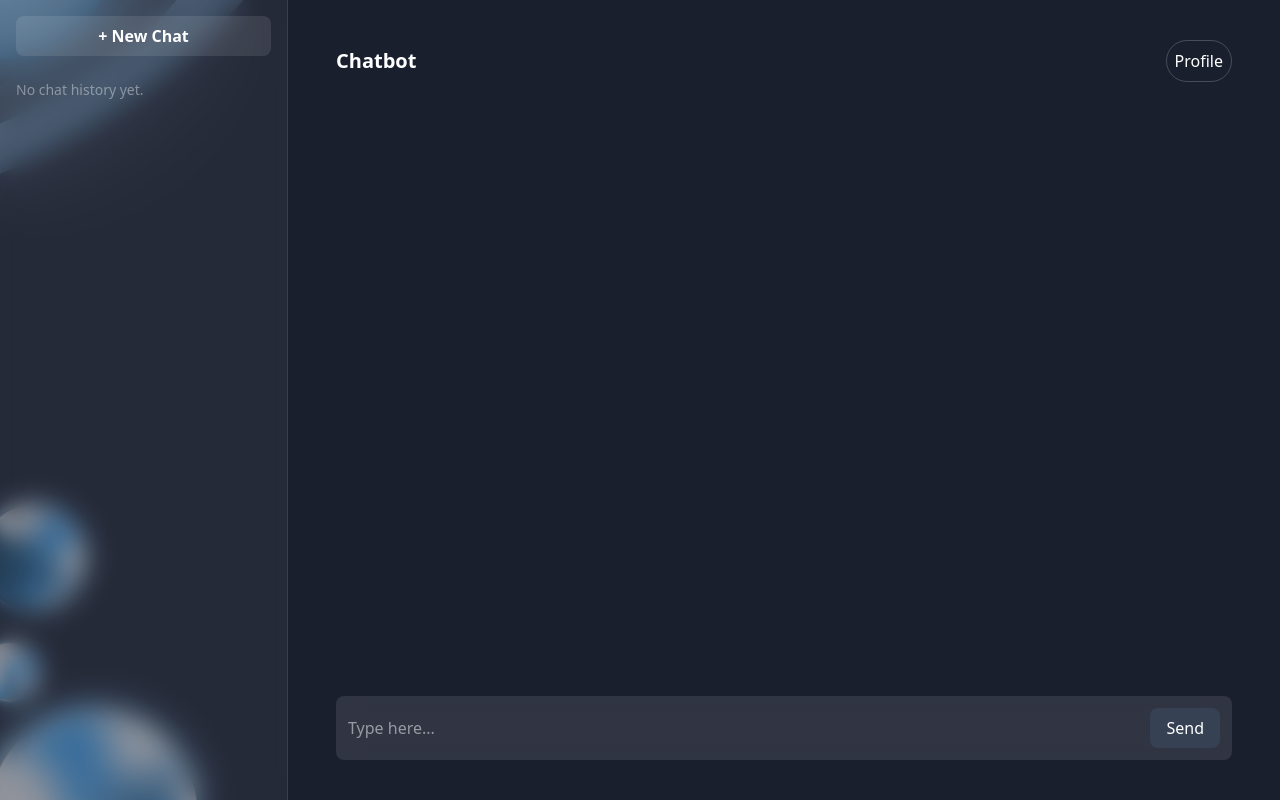
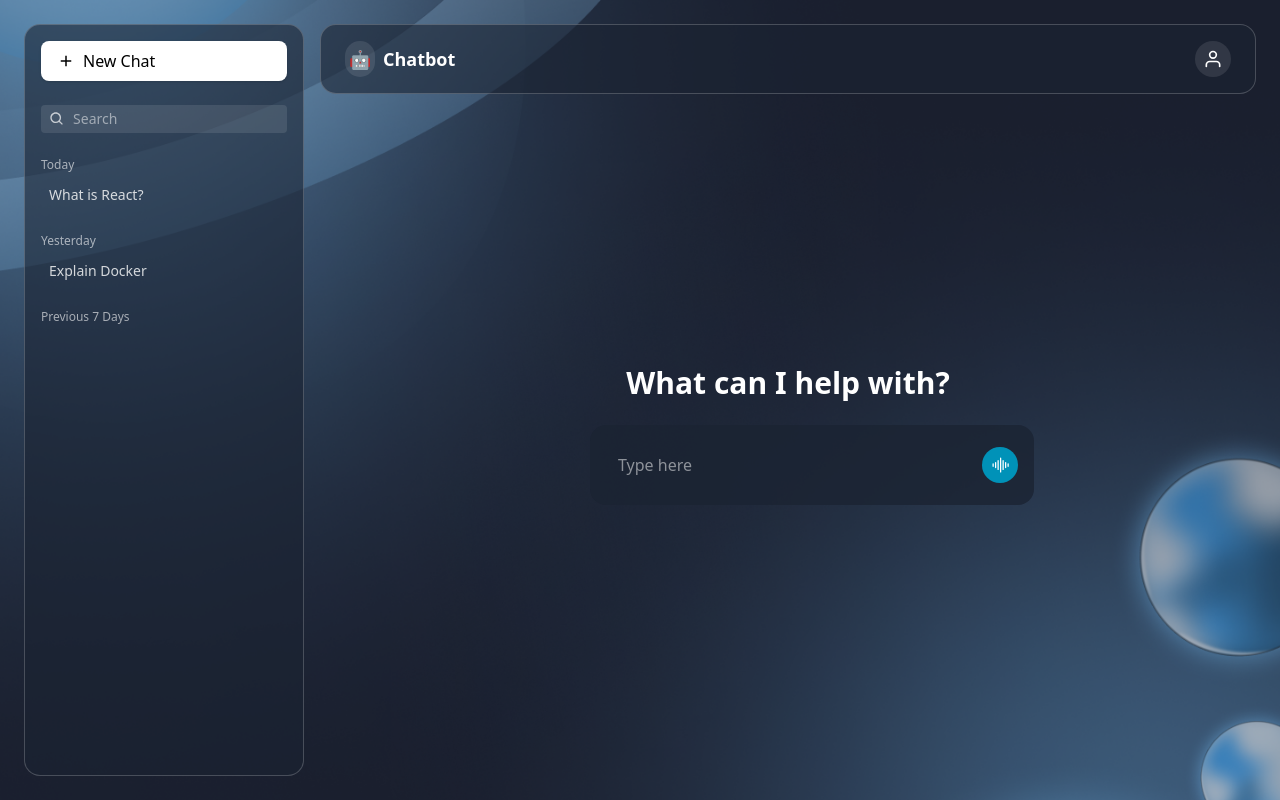
Before and after one commit to maikeljh/text-to-sql, a React (Vite) app in the folder frontend/: page /chat in a window 1280 px wide. Built offline with nearby package versions, Linux system fonts and the light colour scheme; sample sign-in values are in the browser's storage.

Commit message:
feat: styling page

```diff
--- a/frontend/package.json
+++ b/frontend/package.json
@@ -13,6 +13,7 @@
     "@tailwindcss/vite": "^4.1.3",
     "react": "^19.0.0",
     "react-dom": "^19.0.0",
+    "react-icons": "^5.5.0",
     "react-router-dom": "^7.5.0",
     "tailwindcss": "^4.1.3"
   },
--- a/frontend/src/pages/ChatPage.jsx
+++ b/frontend/src/pages/ChatPage.jsx
@@ -1,10 +1,40 @@
 import { useEffect, useState } from "react";
 import { useNavigate } from "react-router-dom";
+import { FiUser } from "react-icons/fi";
+import { BiSearch, BiPlus } from "react-icons/bi";
+import { BsSoundwave } from "react-icons/bs";
+
+const dummyHistory = [
+  {
+    id: 1,
+    title: "What is React?",
+    messages: [
+      { sender: "user", message: "What is React?" },
+      {
+        sender: "bot",
+        message: "React is a JavaScript library for building UI.",
+      },
+    ],
+    timestamp: new Date(),
+  },
+  {
+    id: 2,
+    title: "Explain Docker",
+    messages: [
+      { sender: "user", message: "What is Docker?" },
+      {
+        sender: "bot",
+        message: "Docker is a tool to containerize applications.",
+      },
+    ],
+    timestamp: new Date(new Date().setDate(new Date().getDate() - 1)),
+  },
+];
 
 function ChatPage() {
   const [query, setQuery] = useState("");
-  const [history, setHistory] = useState([]);
-
+  const [historyList, setHistoryList] = useState(dummyHistory);
+  const [selectedChat, setSelectedChat] = useState(null);
   const navigate = useNavigate();
   const userId = localStorage.getItem("user_id");
 
@@ -14,92 +44,196 @@ function ChatPage() {
     }
   }, [userId, navigate]);
 
-  const handleSend = async () => {
+  const handleSend = () => {
     if (!query.trim()) return;
-    const res = await fetch("http://localhost:8000/query", {
-      method: "POST",
-      headers: { "Content-Type": "application/json" },
-      body: JSON.stringify({ user_id: Number(userId), query }),
-    });
 
-    const data = await res.json();
-    if (res.ok) {
-      setHistory(data.history);
+    const newMessage = { sender: "user", message: query };
+    const botReply = {
+      sender: "bot",
+      message: "This is a dummy reply to: " + query,
+    };
+
+    if (selectedChat) {
+      const updated = {
+        ...selectedChat,
+        messages: [...selectedChat.messages, newMessage, botReply],
+      };
+      setSelectedChat(updated);
+
+      setHistoryList((prev) =>
+        prev.map((chat) => (chat.id === selectedChat.id ? updated : chat))
+      );
+    } else {
+      const newChat = {
+        id: historyList.length + 1,
+        title: query,
+        messages: [newMessage, botReply],
+        timestamp: new Date(),
+      };
+      setHistoryList([newChat, ...historyList]);
+      setSelectedChat(newChat);
+    }
+
     setQuery("");
-    }
   };
+
+  const handleSelectHistory = (chatId) => {
+    const found = historyList.find((c) => c.id === chatId);
+    setSelectedChat(found);
+  };
+
+  const groupByDate = (history) => {
+    const today = new Date();
+    const yesterday = new Date();
+    yesterday.setDate(today.getDate() - 1);
+
+    return {
+      Today: history.filter(
+        (c) => c.timestamp?.toDateString() === today.toDateString()
+      ),
+      Yesterday: history.filter(
+        (c) => c.timestamp?.toDateString() === yesterday.toDateString()
+      ),
+      "Previous 7 Days": history.filter(
+        (c) =>
+          c.timestamp &&
+          c.timestamp.toDateString() !== today.toDateString() &&
+          c.timestamp.toDateString() !== yesterday.toDateString()
+      ),
+    };
+  };
+
+  const groupedHistory = groupByDate(historyList);
 
   return (
     <div
-      className="h-screen flex bg-cover bg-no-repeat bg-center text-white"
-      style={{ backgroundImage: "url('/chat.png')" }}
+      className="flex h-screen bg-[#0F1422] text-white p-6"
+      style={{ backgroundImage: `url('/login.png')`, backgroundSize: "cover" }}
     >
       {/* Sidebar */}
-      <aside className="w-72 bg-white/5 backdrop-blur-md border-r border-white/10 p-4 hidden md:flex flex-col">
-        <button className="w-full bg-white/10 hover:bg-white/20 text-white font-semibold py-2 px-4 rounded-lg mb-6 flex items-center justify-center gap-2 cursor-pointer">
-          + New Chat
+      <aside className="w-[280px] bg-[#1B2332]/60 border border-white/20 rounded-2xl flex flex-col p-4">
+        <button
+          className="flex items-center gap-2 bg-white text-black px-4 py-2 rounded-lg shadow mb-6 cursor-pointer"
+          onClick={() => setSelectedChat(null)}
+        >
+          <BiPlus size={18} />
+          New Chat
         </button>
 
-        <div className="overflow-y-auto text-sm text-white/80 space-y-2">
-          {history.length > 0 ? (
-            history.map((h, idx) => (
-              <div
-                key={idx}
-                className="hover:bg-white/10 px-2 py-1 rounded cursor-pointer truncate"
+        <div className="flex items-center bg-white/10 rounded px-2 py-1 mb-6">
+          <BiSearch size={18} className="text-white/70" />
+          <input
+            type="text"
+            placeholder="Search"
+            className="bg-transparent ml-2 outline-none w-full text-sm text-white"
+          />
+        </div>
+
+        <div className="overflow-y-auto text-sm space-y-6">
+          {Object.entries(groupedHistory).map(([group, chats]) => (
+            <div key={group}>
+              <p className="text-xs text-white/60 mb-2">{group}</p>
+              {chats.map((chat) => (
+                <p
+                  key={chat.id}
+                  onClick={() => handleSelectHistory(chat.id)}
+                  className={`mb-1 px-2 py-1 rounded-lg cursor-pointer ${
+                    selectedChat?.id === chat.id
+                      ? "bg-white/20 text-white"
+                      : "hover:bg-white/10 text-white/80"
+                  }`}
                 >
-                {h.user}
+                  {chat.title}
+                </p>
+              ))}
             </div>
-            ))
-          ) : (
-            <p className="text-white/40">No chat history yet.</p>
-          )}
+          ))}
         </div>
       </aside>
 
-      {/* Main content */}
-      <main className="flex-1 flex flex-col justify-between items-center py-10 px-4 md:px-12">
+      {/* Main Content */}
+      <div className="flex-1 flex flex-col ml-4 overflow-hidden">
         {/* Header */}
-        <div className="w-full max-w-4xl flex justify-between items-center mb-6">
-          <div className="text-xl font-semibold">Chatbot</div>
-          <button className="cursor-pointer border border-white/20 p-2 rounded-full hover:bg-white/10">
-            Profile
+        <header className="flex items-center justify-between px-6 py-4 border border-white/20 bg-[#1B2332]/60 rounded-2xl">
+          <h1 className="text-lg font-semibold flex items-center gap-2">
+            <span className="rounded-full bg-white/10 p-1">🤖</span>
+            Chatbot
+          </h1>
+          <div className="bg-white/10 rounded-full p-2 cursor-pointer">
+            <FiUser size={20} />
+          </div>
+        </header>
+
+        {/* Chat Area */}
+        <div className="flex-1 flex flex-col items-center justify-center text-center px-6 py-4">
+          {!selectedChat && (
+            <div className="text-center w-1/2">
+              <h2 className="text-3xl font-semibold text-white mb-6">
+                What can I help with?
+              </h2>
+              <div className="bg-[#1B2332]/80 rounded-2xl p-4 max-w-2xl w-full ml-6">
+                <div className="flex items-center gap-2">
+                  <input
+                    type="text"
+                    value={query}
+                    onChange={(e) => setQuery(e.target.value)}
+                    placeholder="Type here"
+                    className="flex-1 bg-transparent outline-none text-white placeholder:text-white/50 px-3 py-3 text-base"
+                  />
+                  <button
+                    onClick={handleSend}
+                    className="text-white bg-cyan-600 p-2 rounded-full cursor-pointer"
+                  >
+                    <BsSoundwave size={20} />
                   </button>
                 </div>
+              </div>
+            </div>
+          )}
 
-        {/* Chat history */}
-        <div className="w-full max-w-4xl flex-1 overflow-y-auto mb-8 space-y-6">
-          {history.map((h, i) => (
-            <div key={i} className="bg-white/5 p-4 rounded-xl space-y-2 shadow">
-              <p>
-                <strong className="text-green-400">You:</strong> {h.user}
-              </p>
-              <p>
-                <strong className="text-blue-300">Bot:</strong> {h.agent}
-              </p>
+          {selectedChat && (
+            <div className="flex-1 flex flex-col justify-between w-full">
+              <div className="flex-1 overflow-y-auto space-y-4 pr-2">
+                {selectedChat.messages.map((msg, i) => (
+                  <div
+                    key={i}
+                    className={`flex ${
+                      msg.sender === "user" ? "justify-end" : "justify-start"
+                    }`}
+                  >
+                    <div
+                      className={`px-4 py-3 rounded-2xl max-w-[75%] text-sm whitespace-pre-line ${
+                        msg.sender === "user" ? "bg-cyan-600" : "bg-gray-700"
+                      }`}
+                    >
+                      {msg.message}
+                    </div>
                   </div>
                 ))}
               </div>
 
-        {/* Input bar */}
-        <div className="w-full max-w-4xl">
-          <div className="flex items-center bg-white/10 backdrop-blur-md rounded-lg p-3 gap-3">
+              {/* Input Area */}
+              <div className="bg-[#1B2332]/80 rounded-2xl p-4 mt-4">
+                <div className="flex items-center gap-2">
                   <input
                     type="text"
                     value={query}
                     onChange={(e) => setQuery(e.target.value)}
-              placeholder="Type here..."
-              className="flex-1 bg-transparent text-white placeholder-white/50 outline-none"
-              onKeyDown={(e) => e.key === "Enter" && handleSend()}
+                    placeholder="Type here"
+                    className="flex-1 bg-transparent outline-none text-white placeholder:text-white/50 px-3 py-3 text-base"
                   />
                   <button
                     onClick={handleSend}
-              className="cursor-pointer bg-gray-700 hover:bg-gray-500 text-white px-4 py-2 rounded-lg"
+                    className="text-white bg-cyan-600 p-2 rounded-full cursor-pointer"
                   >
-              Send
+                    <BsSoundwave size={20} />
                   </button>
                 </div>
               </div>
-      </main>
+            </div>
+          )}
+        </div>
+      </div>
     </div>
   );
 }
--- a/frontend/src/pages/LoginPage.jsx
+++ b/frontend/src/pages/LoginPage.jsx
@@ -7,20 +7,21 @@ function LoginPage() {
   const [password, setPassword] = useState("");
 
   const handleLogin = async () => {
-    const res = await fetch("http://localhost:8000/login", {
-      method: "POST",
-      headers: { "Content-Type": "application/json" },
-      body: JSON.stringify({ username, password }),
-    });
+    // const res = await fetch("http://localhost:8000/login", {
+    //   method: "POST",
+    //   headers: { "Content-Type": "application/json" },
+    //   body: JSON.stringify({ username, password }),
+    // });
 
-    const data = await res.json();
+    // const data = await res.json();
 
-    if (res.ok) {
-      localStorage.setItem("user_id", data.user_id);
-      navigate("/chat");
-    } else {
-      alert(data.detail || "Login failed");
-    }
+    // if (res.ok) {
+    //   localStorage.setItem("user_id", data.user_id);
+    //   navigate("/chat");
+    // } else {
+    //   alert(data.detail || "Login failed");
+    // }
+    navigate("/chat");
   };
 
   return (
@@ -59,7 +60,7 @@ function LoginPage() {
           </div>
           <button
             onClick={handleLogin}
-            className="w-full bg-white text-gray-900 font-semibold py-2 rounded hover:bg-gray-200 transition"
+            className="w-full bg-white text-gray-900 font-semibold py-2 rounded hover:bg-gray-200 transition cursor-pointer"
           >
             Login
           </button>
```
Also changed, not shown: 1 other file (tests, documents, lock files or other folders). Lines whose indentation alone changed are shown as unchanged.
